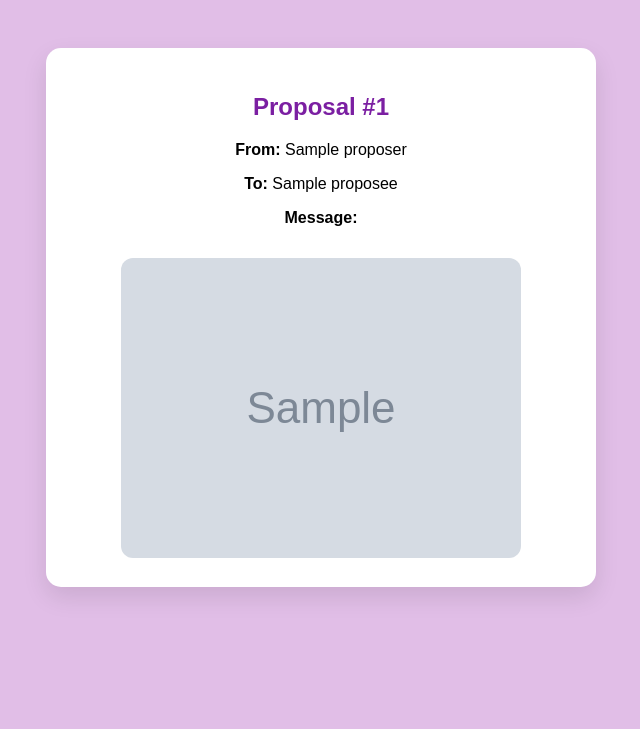
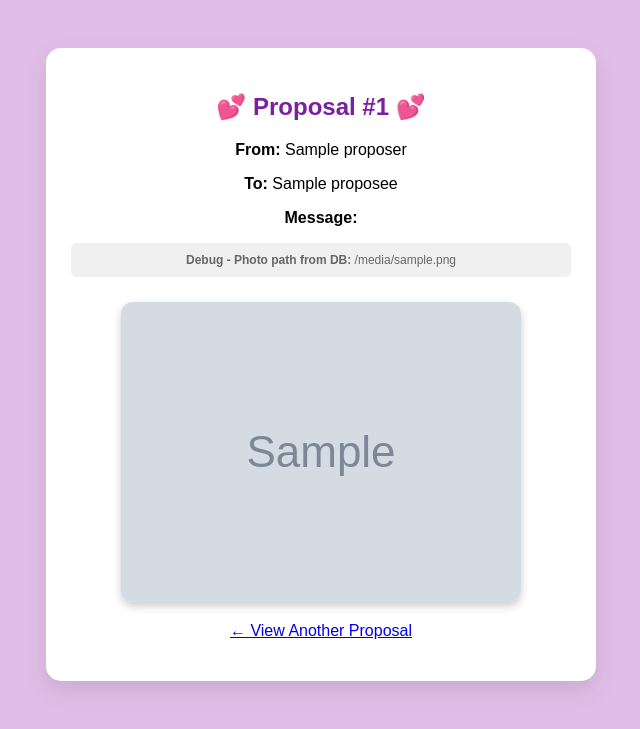
Before and after one commit to Babu-Kottacheruvu/python_MP_Assignment, a Flask app: template templates/view.html in a window 1280 px wide. Shown: the top 729 px of the page, without its empty margins (319-959 px from the left). Run offline with Flask 3, Linux system fonts and the light colour scheme; the template is opened without the code that fills it: most values are stand-ins (such as "Sample title", 1, 10 or a date in 2020); grey boxes marked "Sample" are stand-in pictures.

Commit message:
Restructured

```diff
--- a/app.py
+++ b/app.py
@@ -44,14 +44,15 @@ def submit():
     if not proposer_name or not proposee_name or not message:
         return "Please fill in all required fields!", 400
 
-    # Handle photo upload
-    photo_filename = ''
+    # Handle photo upload - FIXED VERSION
+    photo_path = None
     if photo and photo.filename != '':
         photo_filename = secure_filename(photo.filename)
-        photo_path = os.path.join(app.config['UPLOAD_FOLDER'], photo_filename)
-        photo.save(photo_path)
-    else:
-        photo_path = None
+        # Save file to disk
+        full_path = os.path.join(app.config['UPLOAD_FOLDER'], photo_filename)
+        photo.save(full_path)
+        # Store only the relative path for the database (uploads/filename.jpg)
+        photo_path = f"uploads/{photo_filename}"
 
     # Insert into database
     query = "INSERT INTO proposals (proposer_name, proposee_name, message, photo_path) VALUES (%s, %s, %s, %s)"
@@ -65,7 +66,6 @@ def submit():
 def thank_you():
     proposer_name = request.args.get('proposer_name', 'Someone Special')
     return render_template('thankyou.html', proposer_name=proposer_name)
-
 
 @app.route('/view', methods=['GET', 'POST'])
 def view_proposal():
@@ -85,7 +85,6 @@ def view_proposal():
             return f"No proposal found with ID {proposal_id}", 404
     return render_template('view_form.html')
 
-
 if __name__ == '__main__':
     os.makedirs(app.config['UPLOAD_FOLDER'], exist_ok=True)
     app.run(debug=True)
--- a/templates/view.html
+++ b/templates/view.html
@@ -22,25 +22,43 @@
       max-width: 100%;
       border-radius: 12px;
       margin-top: 15px;
+      box-shadow: 0 4px 8px rgba(0,0,0,0.2);
     }
     h2 {
       color: #7b1fa2;
+    }
+    .debug-info {
+      background: #f0f0f0;
+      padding: 10px;
+      border-radius: 5px;
+      margin: 10px 0;
+      font-size: 12px;
+      color: #666;
     }
   </style>
 </head>
 <body>
   <div class="card">
-    <h2>Proposal #{{ id }}</h2>
+    <h2>💕 Proposal #{{ id }} 💕</h2>
     <p><strong>From:</strong> {{ proposer }}</p>
     <p><strong>To:</strong> {{ proposee }}</p>
     <p><strong>Message:</strong><br>{{ message }}</p>
+
+    <!-- Debug info - remove this after testing -->
+    <div class="debug-info">
+      <strong>Debug - Photo path from DB:</strong> {{ photo if photo else 'None' }}
+    </div>
+
     {% if photo %}
-    <img src="{{ url_for('static', filename='uploads/' + photo|replace('static/uploads/', '')) }}" alt="Uploaded Photo">
-
+        <div>
+            <img src="{{ url_for('static', filename=photo) }}" alt="Proposal Photo" onerror="this.style.display='none'; this.nextElementSibling.style.display='block';">
+            <p style="display:none; color:red;">❌ Image failed to load. Check if file exists at: static/{{ photo }}</p>
+        </div>
     {% else %}
-    <p>No photo uploaded.</p>
+        <p><em>No photo attached to this proposal</em></p>
     {% endif %}
 
+    <p><a href="{{ url_for('view_proposal') }}">← View Another Proposal</a></p>
   </div>
 </body>
 </html>
```
Also changed, not shown: templates/index.html (+0 -15 lines), static/uploads/ChatGPT_Image_Jun_6_2025_01_33_51_PM.png (added).
